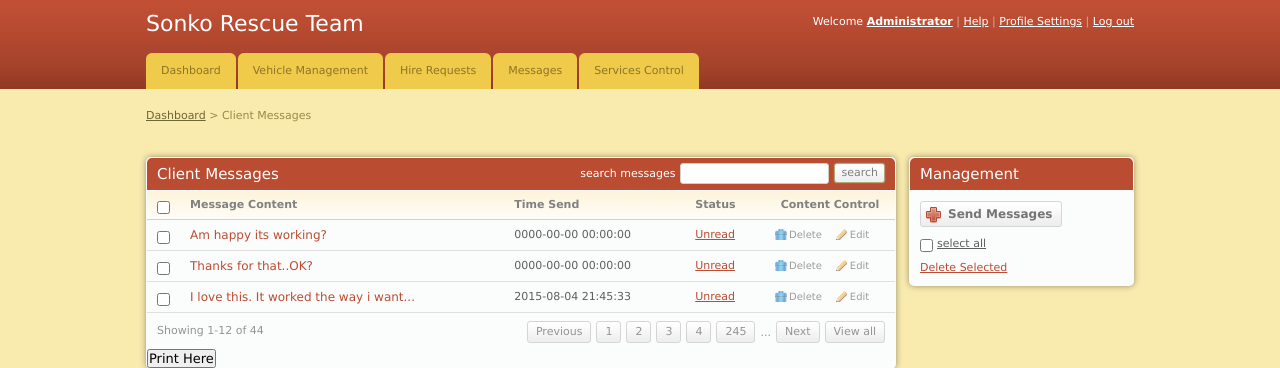
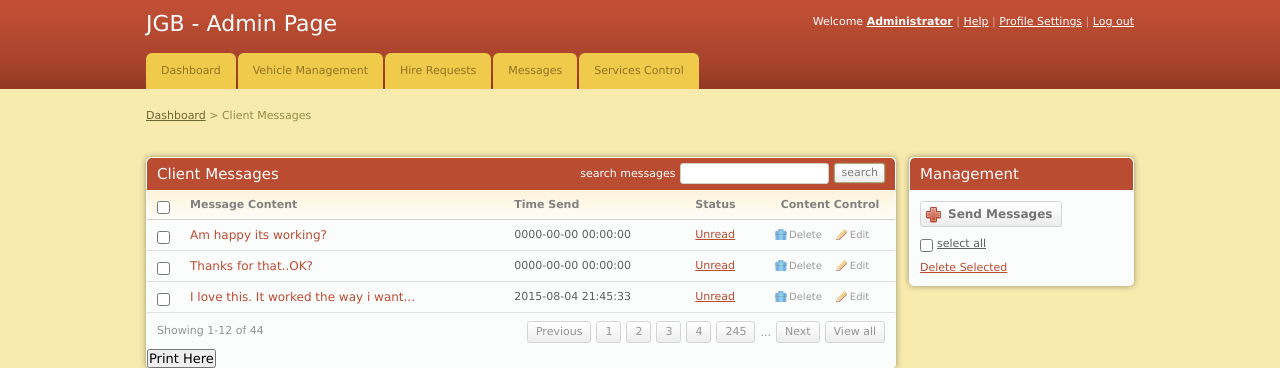
Before and after one commit to jgbrioso/finals, a PHP site: page /admin/index.php in a window 1280 px wide. Shown: the top 368 px of the page. Run offline with PHP 8.4, Linux system fonts and the light colour scheme; a user stored in the database is signed in; data comes from the database, SQL or seed files in the repository; data that the repository does not hold is empty.

Commit message:
FinalProj

```diff
--- a/finalproj/car_rental/admin/menu.php
+++ b/finalproj/car_rental/admin/menu.php
@@ -8,7 +8,7 @@
 	}
 ?>
 <div id="top">
-			<h1><a href="#">Sonko Rescue Team</a></h1>
+			<h1><a href="#">JGB - Admin Page</a></h1>
 			<div id="top-navigation">
 				Welcome <a href="#"><strong>Administrator</strong></a>
 				<span>|</span>
--- a/finalproj/car_rental/message_admin.php
+++ b/finalproj/car_rental/message_admin.php
@@ -27,9 +27,6 @@
 <body>
 
 	<section class="">
-		<?php
-			include 'header.php';
-		?>
 
 			<section class="caption">
 				<h2 class="caption" style="text-align: center">Find You Dream Cars For Hire</h2>
```
Also changed, not shown: 2 other files.
